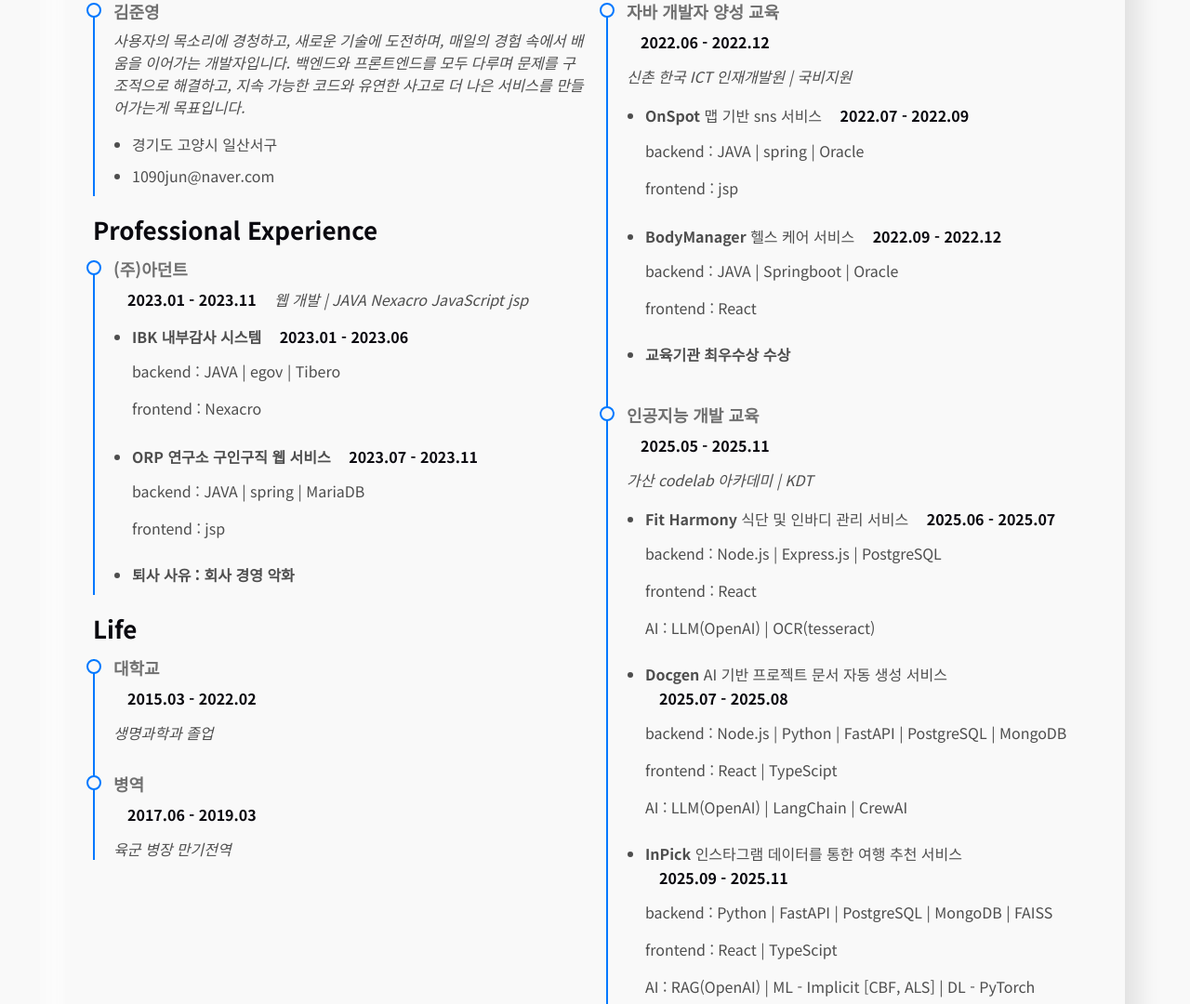
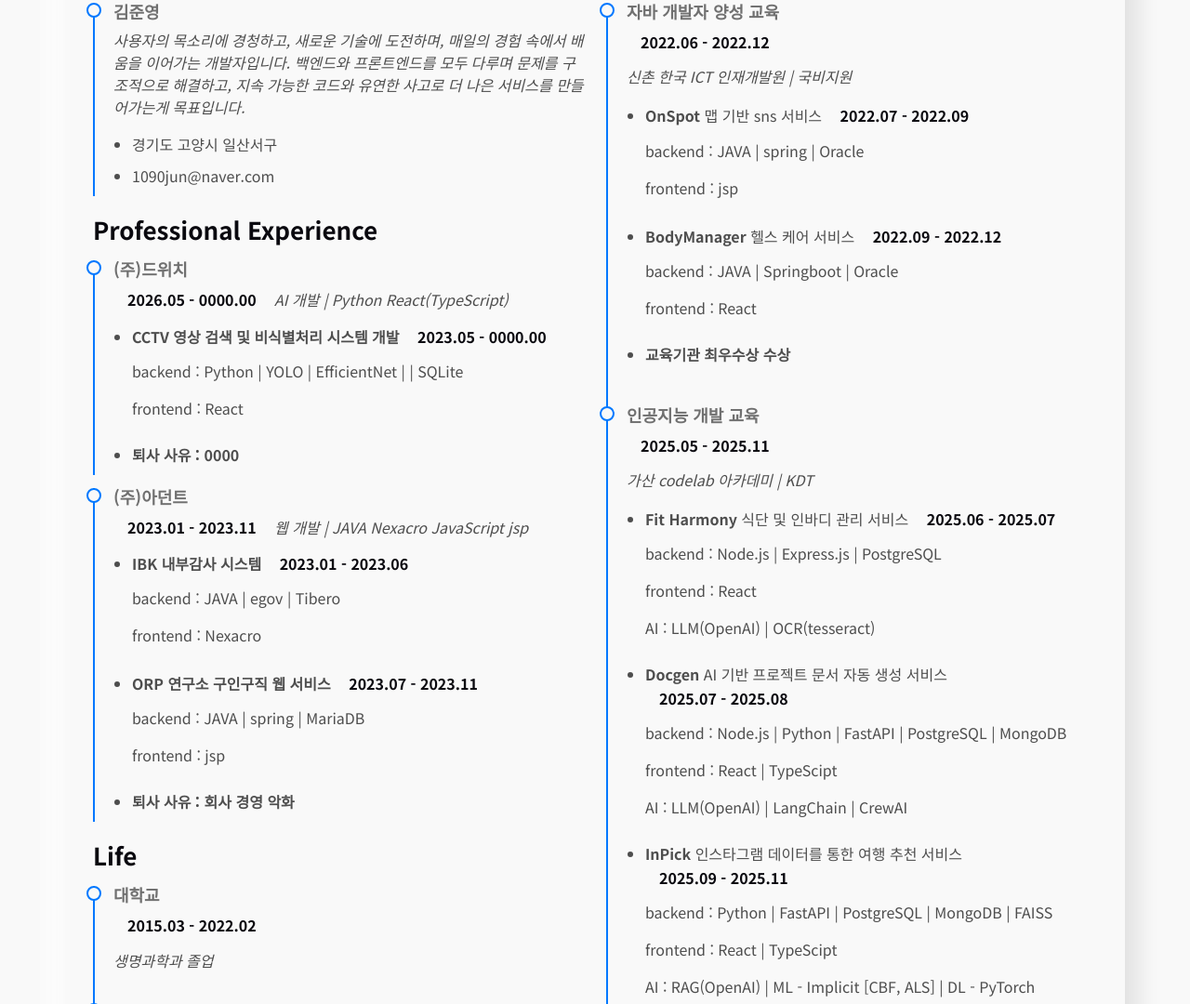
Before and after one commit to 6-n0kim/capy, a plain HTML site: page index.html in a window 1280 px wide. Shown: the part 1844-2924 px from the top of the page at 93% size. Drawn offline with nearby package versions, Linux system fonts and the light colour scheme.

Commit message:
Add professional experience section to index.html

```diff
--- a/index.html
+++ b/index.html
@@ -140,6 +140,24 @@
               <!-- Edn Resume Item -->
 
               <h3 class="resume-title">Professional Experience</h3>
+
+              <div class="resume-item pb-0">
+                <h4>(주)드위치</h4>
+                <h5>2026.05 - 0000.00</h5>
+                <em>AI 개발 | Python React(TypeScript)</em>
+                <ul>
+                  <li>
+                    <strong>CCTV 영상 검색 및 비식별처리 시스템 개발</strong>
+                    <h5>2023.05 - 0000.00</h5>
+                    <p>backend : Python | YOLO | EfficientNet | | SQLite</p>
+                    <p>frontend : React</p>
+                  </li>
+                  <li>
+                    <strong>퇴사 사유 : 0000 </strong>
+                  </li>
+                </ul>
+              </div>
+
               <div class="resume-item pb-0">
                 <h4>(주)아던트</h4>
                 <h5>2023.01 - 2023.11</h5>
```
